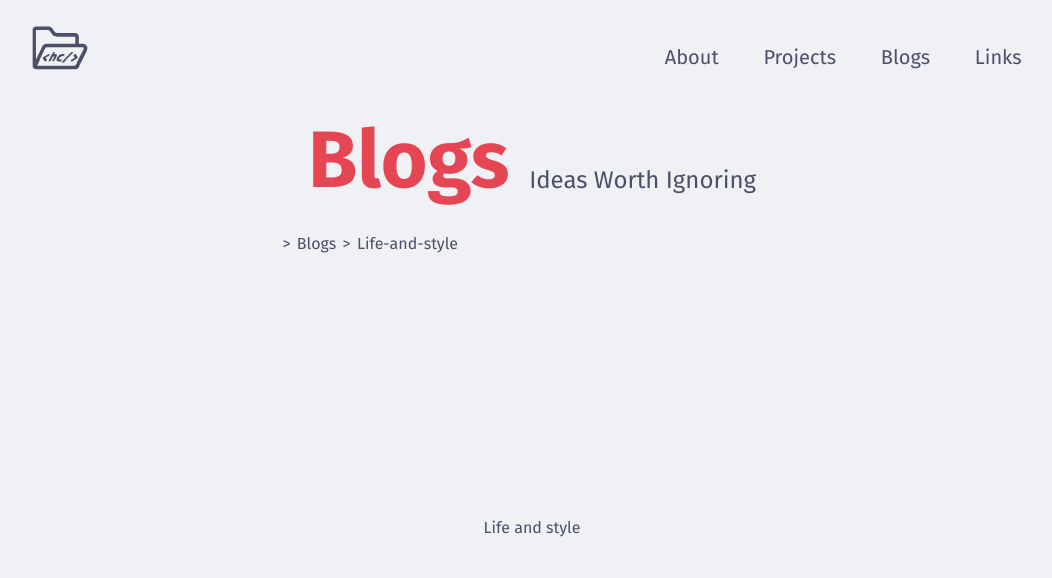
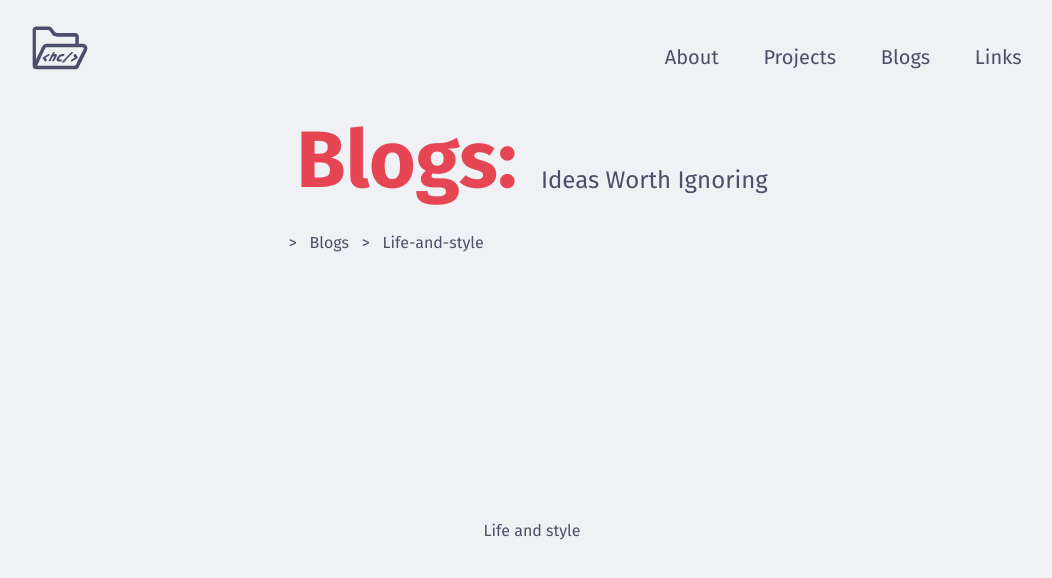
Before and after one commit to HonsonCooky/curriculum-vitae, a Next.js app: page /blogs/sections/life-and-style in a window 1280 px wide. Shown: the top 578 px of the page, without its empty margins (108-1160 px from the left). Built offline with nearby package versions, Linux system fonts and the light colour scheme; what tailwindcss-neumorphism would draw is missing.

Commit message:
update blog url component

```diff
--- a/app/blogs/_components/blog-title.tsx
+++ b/app/blogs/_components/blog-title.tsx
@@ -1,12 +1,10 @@
-export default function BlogTitle(params: {
-  className?: React.ComponentProps<"div">["className"];
-}) {
+export default function BlogTitle() {
   return (
-    <div className={params.className}>
+    <div className="mb-[max(2vh,1vw)] flex flex-row items-end">
       <h1 className="mb-2 text-[max(10vh,5vw)] font-bold leading-[max(10vh,5vw)] text-light-maroon dark:text-dark-maroon">
-        Blogs
+        Blogs:
       </h1>
-      <h2 className="mb-[2vh] text-[max(3vh,1.5vw)] leading-[max(3vh,1.5vw)]">
+      <h2 className="mb-[2vh] pl-[max(3vh,1.5vw)] text-[max(3vh,1.5vw)] leading-[max(3vh,1.5vw)]">
         Ideas Worth Ignoring
       </h2>
     </div>
--- /dev/null
+++ b/app/blogs/_components/blog-url.tsx
@@ -0,0 +1,35 @@
+"use client";
+
+import Link from "next/link";
+import { usePathname } from "next/navigation";
+
+export default function BlogUrl() {
+  const path = usePathname();
+  const split = path.slice(1).split("/");
+  const uiPath = split
+    .filter((dir) => dir != "sections" || dir.length == 0)
+    .map((dir) => dir.charAt(0).toUpperCase() + dir.slice(1).toLowerCase());
+
+  return (
+    <div className="flex h-[max(4vh,3vw)] w-[40vw] flex-row items-center">
+      {uiPath.map((dir) => {
+        const href = `/${split
+          .slice(0, split.indexOf(dir.toLowerCase()) + 1)
+          .join("/")}`;
+
+        return (
+          <div>
+            <text className="mx-[1vw] h-[max(4vh,3vw)]">{">"}</text>
+            <Link
+              className="text-[max(2vh,1vw)] hover:text-light-blue hover:dark:text-dark-blue"
+              href={href}
+              key={href}
+            >
+              {dir}
+            </Link>
+          </div>
+        );
+      })}
+    </div>
+  );
+}
--- a/app/blogs/_components/section-desc.tsx
+++ b/app/blogs/_components/section-desc.tsx
@@ -12,6 +12,7 @@ export default function SectionDescription(params: {
     <Link href={params.href}>
       <motion.div
         whileTap={{ scale: 0.9 }}
+        whileFocus={{ scale: 1.0 }}
         whileHover={{ scale: 1.1 }}
         className="mx-[0.5vw] rounded-[0.7vh] px-[2vh] py-[1vh]  nm-flat-light-base hover:text-light-mauve dark:nm-flat-dark-base dark:hover:text-dark-mauve"
       >
--- a/app/blogs/sections/layout.tsx
+++ b/app/blogs/sections/layout.tsx
@@ -1,39 +1,15 @@
-"use client";
-
-import Link from "next/link";
-import { usePathname } from "next/navigation";
 import BlogTitle from "../_components/blog-title";
+import BlogUrl from "../_components/blog-url";
 
 export default function SectionLayout({
   children,
 }: {
   children: React.ReactNode;
 }) {
-  const path = usePathname();
-  const split = path.slice(1).split("/");
-  const uiPath = split
-    .filter((dir) => dir != "sections" || dir.length == 0)
-    .map((dir) => dir.charAt(0).toUpperCase() + dir.slice(1).toLowerCase());
-
   return (
     <div className="flex flex-1 flex-col items-center pt-[15vh]">
-      <BlogTitle className="mb-[3vh] flex w-[35vw] flex-row items-end justify-between" />
-      <div className="flex w-[40vw] flex-row items-center">
-        {uiPath.map((dir) => {
-          const href = `/${split
-            .slice(0, split.indexOf(dir.toLowerCase()) + 1)
-            .join("/")}`;
-
-          return (
-            <div>
-              <text className="mx-[0.5vw]">{">"}</text>
-              <Link className="hover:text-light-blue" href={href} key={href}>
-                {dir}
-              </Link>
-            </div>
-          );
-        })}
-      </div>
+      <BlogTitle />
+      <BlogUrl />
       <div className="flex flex-1 flex-col items-center justify-center">
         {children}
       </div>
```
Also changed, not shown: 1 other file (tests, documents, lock files or other folders).
